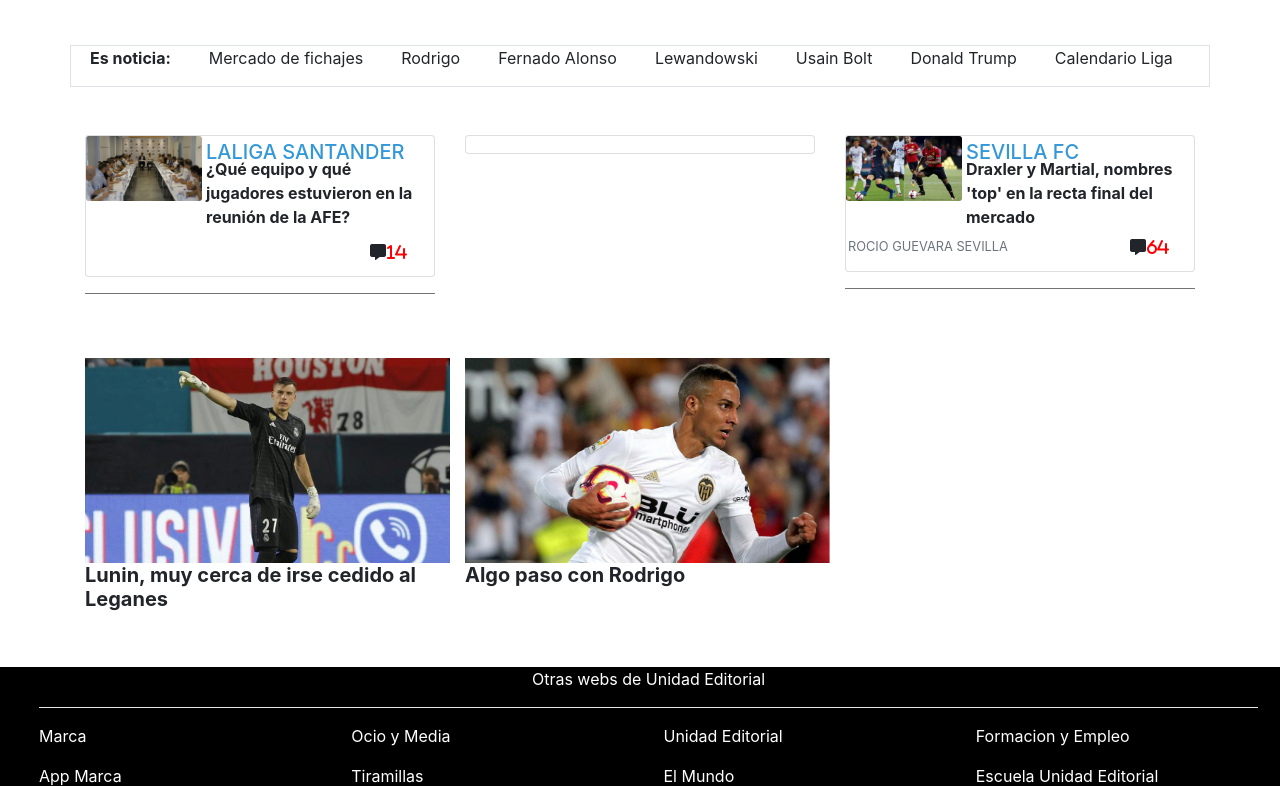
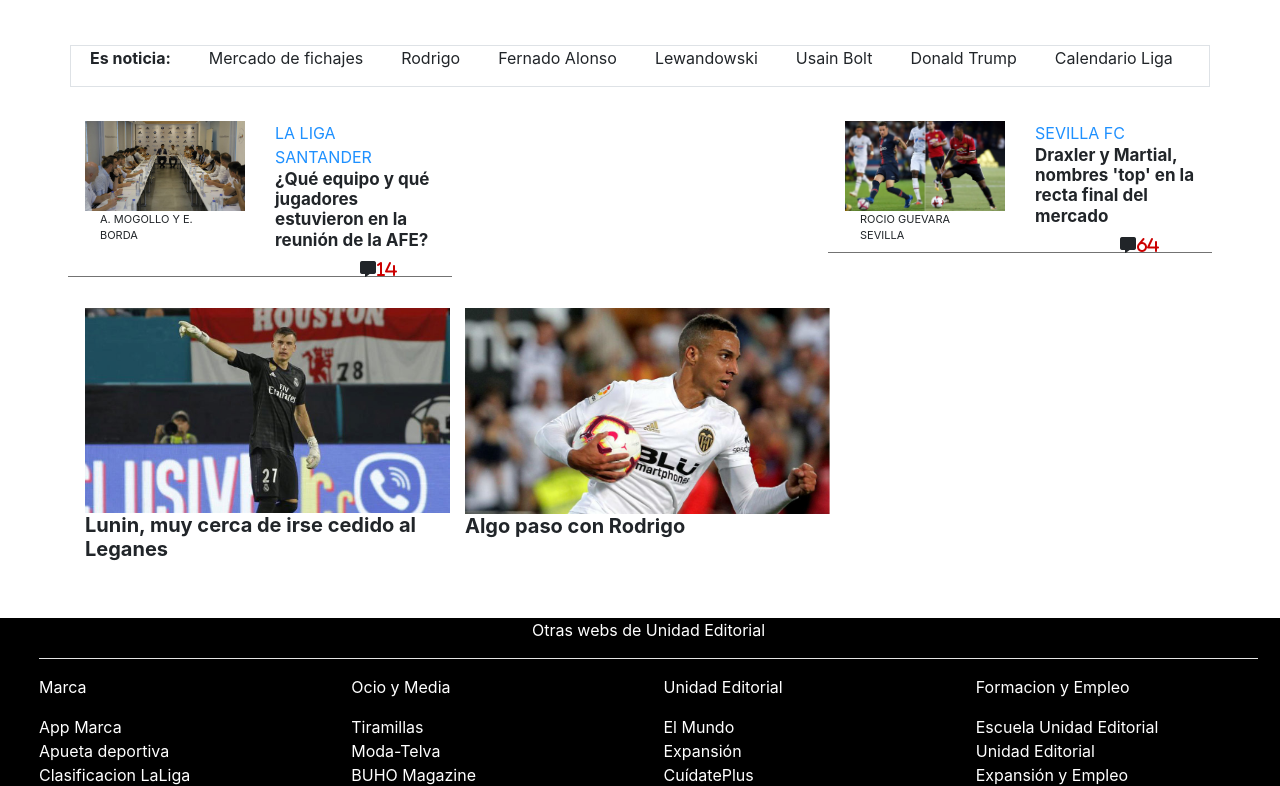
Before and after one commit to GracielaJazmin/Practica-Entrega, a plain HTML site: page index.html in a window 1280 px wide. Shown: the part 1312-2098 px from the top of the page. Drawn offline with nearby package versions, Linux system fonts and the light colour scheme.

Commit message:
cambios nuevos

```diff
--- a/index.html
+++ b/index.html
@@ -94,18 +94,18 @@
           </div>
           <div class="col-md-3 col-3 col-xs-3" style="margin-left: -1px;
           margin-right: 51px;">
-            <button type="button" class="btn btn-danger"><b>Susbcribete</b> </button>
+            <button type="button" class="btn" style="color: white;background:#cc0000;"><b>Susbcribete</b> </button>
           </div>
           <div class="col-md-3 col-xs-3 col-3" style="margin-left: 10px;
           margin-right: 2px">
-            <button type="button" class="btn btn-light text-danger"><b>Iniciar sesión</b> </button>
+            <button type="button" class="btn btn-light" style="color:#cc0000;"><b>Iniciar sesión</b> </button>
           </div>
         </div>
       </div>
     </div>
   </div>
-  <div class="container-fluid bg-danger">
-    <nav class="navbar navbar-expand-lg navbar-light bg-danger container" style="padding:0px;">
+  <div class="container-fluid" style="background:#cc0000;">
+    <nav class="navbar navbar-expand-lg navbar-light container" style="background: #cc0000 ;padding:0px;">
       <img src="imagenes/1200x630wa.png" style="width: 90px;height: 55px;">
       <button class="navbar-toggler" type="button" data-toggle="collapse" data-target="#navbarNavDropdown"
         aria-controls="navbarNavDropdown" aria-expanded="false" aria-label="Toggle navigation">
@@ -174,13 +174,13 @@
           <a class="nav-link text-dark active" href="#"><b>Agenda</b></a>
         </li>
         <li class="nav-item">
-          <a class="nav-link text-white bg-danger" href="#">En directo</a>
+          <a class="nav-link text-white" style="background:#cc0000;" href="#">En directo</a>
         </li>
         <li class="nav-item">
           <a class="nav-link text-dark" href="#">Todas la noticias</a>
         </li>
         <li class="nav-item">
-          <a class="nav-link text-white bg-danger" href="#">Lo mejor del dia</a>
+          <a class="nav-link text-white" style="background:#cc0000;" href="#">Lo mejor del dia</a>
         </li>
         <li class="nav-item">
           <a class="nav-link text-dark" href="#">Agenda <b>Miercoles 23</b></a>
@@ -215,7 +215,7 @@
             </div>
             <div class="col-md-6 col-6" style="margin-left: 95%; margin-top: -35px;">
               <i class="fas fa-comment-alt">
-                <p style="margin-left: 17px;margin-top: -16px;color: red;">468</p>
+                <p style="margin-left: 17px;margin-top: -16px;color: #cc0000;">468</p>
               </i>
             </div>
           </div>
@@ -242,7 +242,7 @@
                     </div>
                     <div class="col-md-6 col-12" style="margin-left: 193%; margin-bottom: 28px; margin-top: -50px">
                       <i class="fas fa-comment-alt">
-                        <p style="margin-left: 17px;margin-top: -16px;color: red;">468</p>
+                        <p style="margin-left: 17px;margin-top: -16px;color: #cc0000;">468</p>
                       </i>
                     </div>
                   </div>
@@ -275,14 +275,14 @@
               <p style="color:dodgerblue;margin-bottom: 0px;">FICHAJES</p>
               <h5 style="margin-bottom: 33px;font-size:17px"><b> Mercado: el 'recambio' de Filipe Luis puede llega de
                   Alemania</b></h5>
-                  <div class="col-md-6 col-12" style="margin-top: -26px;
+              <div class="col-md-6 col-12" style="margin-top: -26px;
                   margin-left: 70px;">
-                    <i class="fas fa-comment-alt">
-                      <p style="margin-left: 17px;
+                <i class="fas fa-comment-alt">
+                  <p style="margin-left: 17px;
                                   margin-top: -16px;
-                                  color: red;">468</p>
-                    </i>
-                  </div>
+                                  color: #cc0000;">468</p>
+                </i>
+              </div>
             </div>
           </div>
           <hr style="margin:-17px;" color="grey" size=3>
@@ -311,7 +311,7 @@
               <div class="col-md-6 col-6" style="margin-top: -9px;
               margin-left: 70px;">
                 <i class="fas fa-comment-alt">
-                  <p style="margin-left: 17px;margin-top: -16px;color: red;">468</p>
+                  <p style="margin-left: 17px;margin-top: -16px;color: #cc0000;">468</p>
                 </i>
               </div>
             </div>
@@ -358,69 +358,110 @@
       <p style="margin-right: 19px;margin-left: 19px;">Calendario Liga</p>
     </div>
   </div>
-  <div class="container mt-5">
+  <div class="container">
     <div class="row">
-      <div class="col-4">
-        <div class="card mb-1" style="max-width: 540px;">
-          <div class="row no-gutters">
-            <div class="col-md-4">
-              <img src="imagenes/15349608978686.jpg" class="card-img" alt="...">
+      <div class="container col-12 col-md-4" style="max-width:381px;margin-top: 26px;">
+        <div class="row mt-2">
+          <div class="col-md-6 col-6">
+            <div>
+              <img src="imagenes/15349608978686.jpg" width="100%" alt="">
             </div>
-            <div class="col-md-8">
-              <div class="card-body" style="padding: 0.25rem;">
-                <h5 class="card-title" style="margin-bottom:1px; margin-bottom: -7px;margin-top: 0px;color:#3498d8;">
-                  LALIGA SANTANDER</h5>
-                <p class="card-text"><b>¿Qué equipo y qué jugadores estuvieron en la reunión de la AFE?</b></p>
-              </div>
-              <div class="col-md-6 col-6" style="margin-left: 66%;margin-top: 7px;">
-                <i class="fas fa-comment-alt">
-                  <p style="margin-left: 17px;margin-top: -16px;color: red;">14</p>
-                </i>
+            <div class="col-md-12 col-12">
+              <p style="font-size: 11px;">
+                A. MOGOLLO Y E. BORDA
+              </p>
+            </div>
+            <div class="col-md-12">
+              <div class="container">
+                <div class="row">
+                  <div class="col-md-12 col-12">
+                  </div>
+                </div>
               </div>
             </div>
           </div>
+          <div class="col-md-6 col-6">
+            <p style="color:dodgerblue;margin-bottom: 0px;">LA LIGA SANTANDER</p>
+            <h5 style="margin-bottom: 33px;font-size:17px"><b> ¿Qué equipo y qué jugadores estuvieron en la reunión de
+                la AFE?</b></h5>
+            <div class="col-md-6 col-12" style="margin-top: -26px;
+                  margin-left: 70px;">
+              <i class="fas fa-comment-alt">
+                <p style="margin-left: 17px;
+                                  margin-top: -16px;
+                                  color: #cc0000;">14</p>
+              </i>
+            </div>
+
+          </div>
         </div>
-        <hr color="grey" size=3>
+        <hr style="margin:-17px;" color="grey" size=3>
       </div>
-      <div class="col-4">
-        <div class="card mb-1" style="max-width: 540px;">
-          <div class="row no-gutters">
-            <div class="col-md-4">
+      <div class="container col-12 col-md-4" style="max-width:381px;margin-top: 26px;">
+        <div class="row mt-2">
+          <div class="col-md-6 col-6">
+            <div>
+              <img src="" width="100%" alt="">
             </div>
-            <div class="col-md-8">
-              <div class="card-body" style="padding: 0.25rem;">
-                <h5 class="card-title" style="margin-bottom:1px; margin-bottom: -7px;margin-top: 0px;color:#3498d8;">
-                </h5>
-                <p class="card-text"><b></b></p>
-                <p class="card-text"><small class="text-muted"></small></p>
+            <div class="col-md-12 col-12">
+              <p style="font-size: 11px;">
+              </p>
+            </div>
+            <div class="col-md-12">
+              <div class="container">
+                <div class="row">
+                  <div class="col-md-12 col-12">
+                  </div>
+                </div>
               </div>
             </div>
           </div>
+          <div class="col-md-6 col-6">
+            <p style="color:dodgerblue;margin-bottom: 0px;"></p>
+            <h5 style="margin-bottom: 33px;font-size:17px"><b> </b></h5>
+            <div class="col-md-6 col-12" style="margin-top: -26px;
+                    margin-left: 70px;">
+            </div>
+
+          </div>
         </div>
       </div>
-      <div class="col-4">
-        <div class="card mb-1" style="max-width: 540px;">
-          <div class="row no-gutters">
-            <div class="col-md-4">
-              <img src="imagenes/15349594824613.jpg" class="card-img" alt="...">
+      <div class="container col-12 col-md-4" style="max-width:381px;margin-top: 26px;">
+        <div class="row mt-2">
+          <div class="col-md-6 col-6">
+            <div>
+              <img src="imagenes/15349594824613.jpg" width="100%" alt="">
             </div>
-            <div class="col-md-8">
-              <div class="card-body" style="padding: 0.25rem;">
-                <h5 class="card-title" style="margin-bottom:1px; margin-bottom: -7px;margin-top: 0px;color:#3498d8;">
-                  SEVILLA FC</h5>
-                <p class="card-text"><b>Draxler y Martial, nombres 'top' en la recta final del mercado</b></p>
-              </div>
-              <p class="card-text" style="margin-left: -114px;"><small class="text-muted">ROCIO GUEVARA SEVILLA</small>
+            <div class="col-md-12 col-12">
+              <p style="font-size: 11px;">
+                ROCIO GUEVARA SEVILLA
               </p>
-              <div class="col-md-6 col-6" style="margin-left: 66%;margin-top: -38px;">
-                <i class="fas fa-comment-alt">
-                  <p style="margin-left: 17px;margin-top: -16px;color: red;">64</p>
-                </i>
+            </div>
+            <div class="col-md-12">
+              <div class="container">
+                <div class="row">
+                  <div class="col-md-12 col-12">
+                  </div>
+                </div>
               </div>
             </div>
           </div>
+          <div class="col-md-6 col-6">
+            <p style="color:dodgerblue;margin-bottom: 0px;">SEVILLA FC</p>
+            <h5 style="margin-bottom: 33px;font-size:17px"><b> Draxler y Martial, nombres 'top' en la recta final del
+                mercado</b></h5>
+            <div class="col-md-6 col-12" style="margin-top: -26px;
+                    margin-left: 70px;">
+              <i class="fas fa-comment-alt">
+                <p style="margin-left: 17px;
+                                    margin-top: -16px;
+                                    color: #cc0000;">64</p>
+              </i>
+            </div>
+
+          </div>
         </div>
-        <hr color="grey" size=3>
+        <hr style="margin:-17px;" color="grey" size=3>
       </div>
     </div>
   </div>
```
Also changed, not shown: ejemplo.html (+78 -17 lines).
